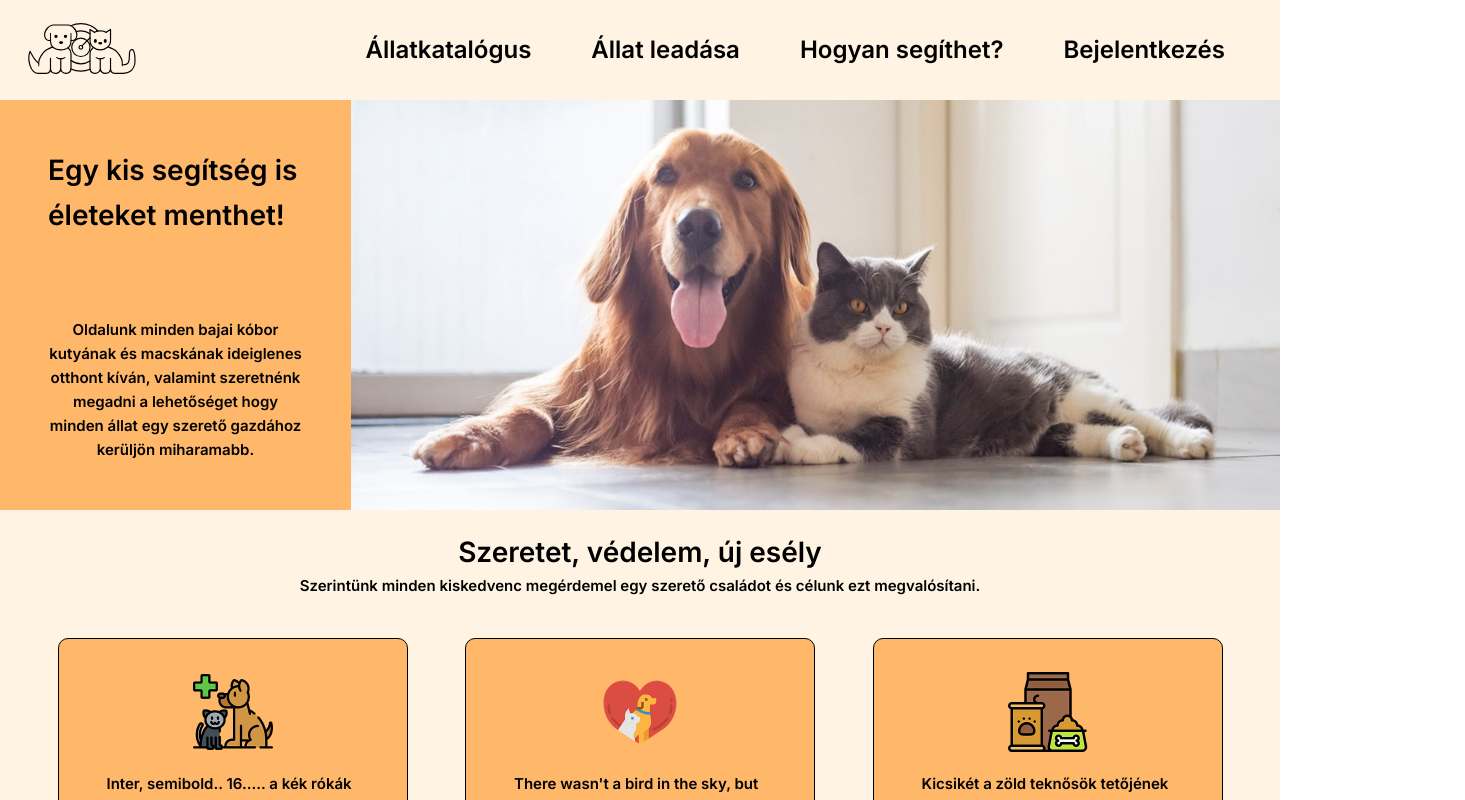
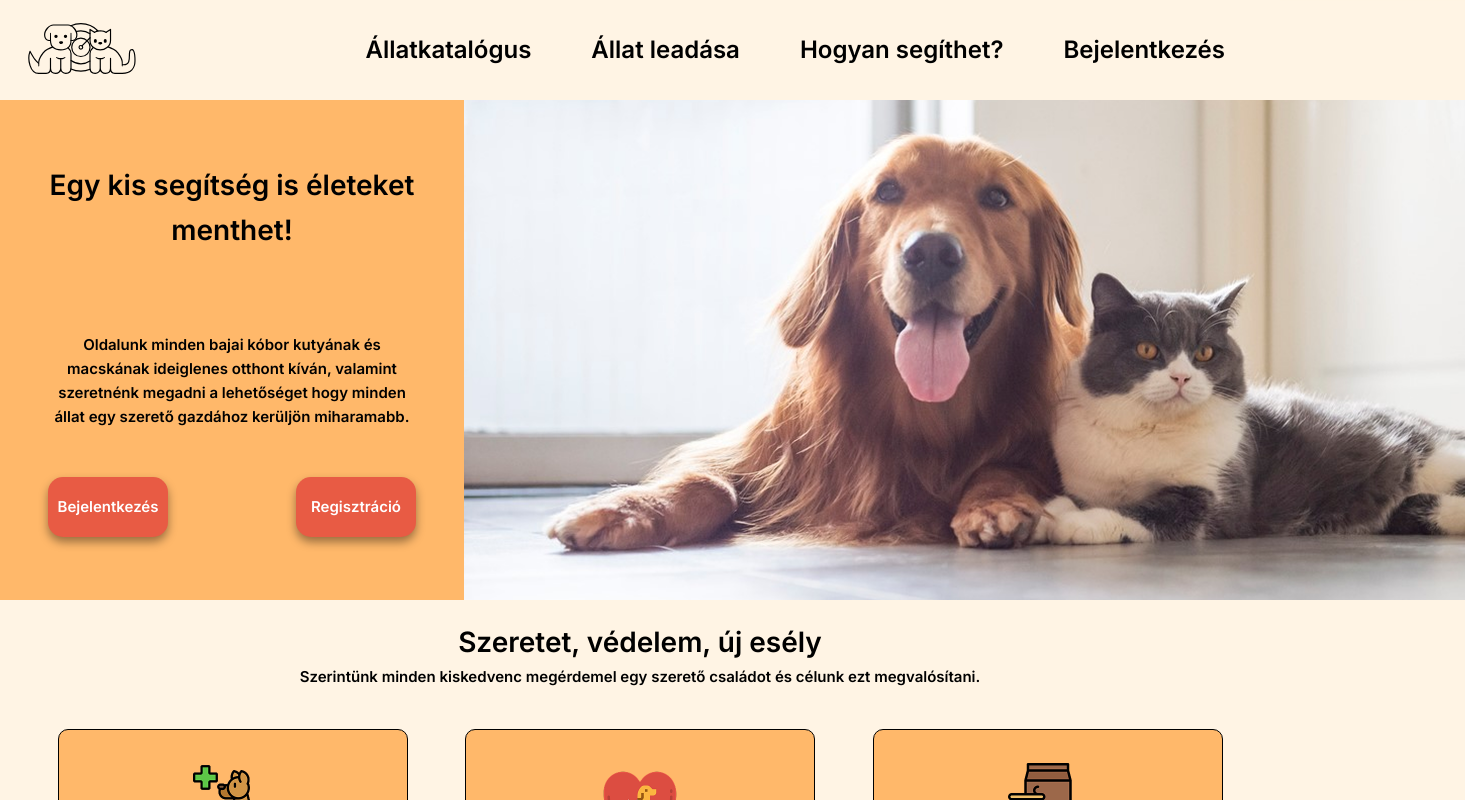
Before and after one commit to Szaszuge/menhely, a Vue app in the folder menhely/: page / in a window 1280 px wide. Shown: the top 800 px of the page, 1465 px wide, since content can reach past the window. Built offline with nearby package versions, Linux system fonts and the light colour scheme.

Commit message:
SCRUM-36 Button komponens létrehozása, formázása
Tartalmas néhány módosítást a képek mozgatásával (homebar component), árnyékolással

```diff
--- a/menhely/src/components/Allatcard.vue
+++ b/menhely/src/components/Allatcard.vue
@@ -35,7 +35,7 @@
     flex-flow: column nowrap;
     justify-content: space-between;
     align-items: center;
-    box-shadow: 0px 5px 0px 0px rgba(44, 41, 41, 0.2);
+    box-shadow: 0px 5px 10px 0px rgba(0,0,0,0.4);
   }
 
   .allatkep {
--- /dev/null
+++ b/menhely/src/components/Button.vue
@@ -0,0 +1,26 @@
+<script setup lang="ts">
+
+</script>
+
+<template>
+    <button class="button">
+        <slot>
+
+        </slot>
+    </button>
+
+</template>
+
+
+<style scoped>
+.button{
+    background-color: var(--button-important);
+    height: 60px;
+    width: 120px;
+    border-radius: 15px;
+    color: white;
+    font-weight: 600;
+    box-shadow: 0px 5px 10px 0px rgba(0,0,0,0.4);
+}
+
+</style>
--- a/menhely/src/components/Homebar.vue
+++ b/menhely/src/components/Homebar.vue
@@ -1,4 +1,6 @@
-<script setup lang="ts"></script>
+<script setup lang="ts">
+import Button from './button.vue';
+</script>
 
 
 <template>
@@ -6,8 +8,17 @@
         <div id="sub" class="bg-orange-300">
             <h1>Egy kis segítség is életeket menthet!</h1>
             <p>Oldalunk minden bajai kóbor kutyának és macskának ideiglenes otthont kíván, valamint szeretnénk megadni a lehetőséget hogy minden állat egy szerető gazdához kerüljön miharamabb.</p>
+            <div class="buttonigazitas">
+                <Button>
+                    Bejelentkezés
+                </Button>
+
+                <Button>
+                    Regisztráció
+                </Button>
+            </div>
         </div>
-        <img src="../assets/welcome.png" alt="">
+        <div class="kep"></div>
     </div>
 
 
@@ -38,9 +49,20 @@ h1{
     font-size: 1.75rem;
     font-weight: 600;
     padding-bottom: 5rem;
+    text-align: center;
 }
 p{
     font-weight: 600;
     text-align: center;
 }
+.buttonigazitas{
+    margin-top: 3rem;
+    gap: 8rem;
+}
+.kep{
+    background-image: url('../assets/welcome.png');
+    background-size: cover;
+    min-width: calc(425px + 45vw);
+    height: 500px;
+}
 </style>
--- a/menhely/src/components/Homecards.vue
+++ b/menhely/src/components/Homecards.vue
@@ -40,6 +40,7 @@ div{
     border: 1.5px black solid;
     border-radius: 10px;
     max-height: 18rem;
+    margin-bottom: 2rem;
 }
 
 img{
```
